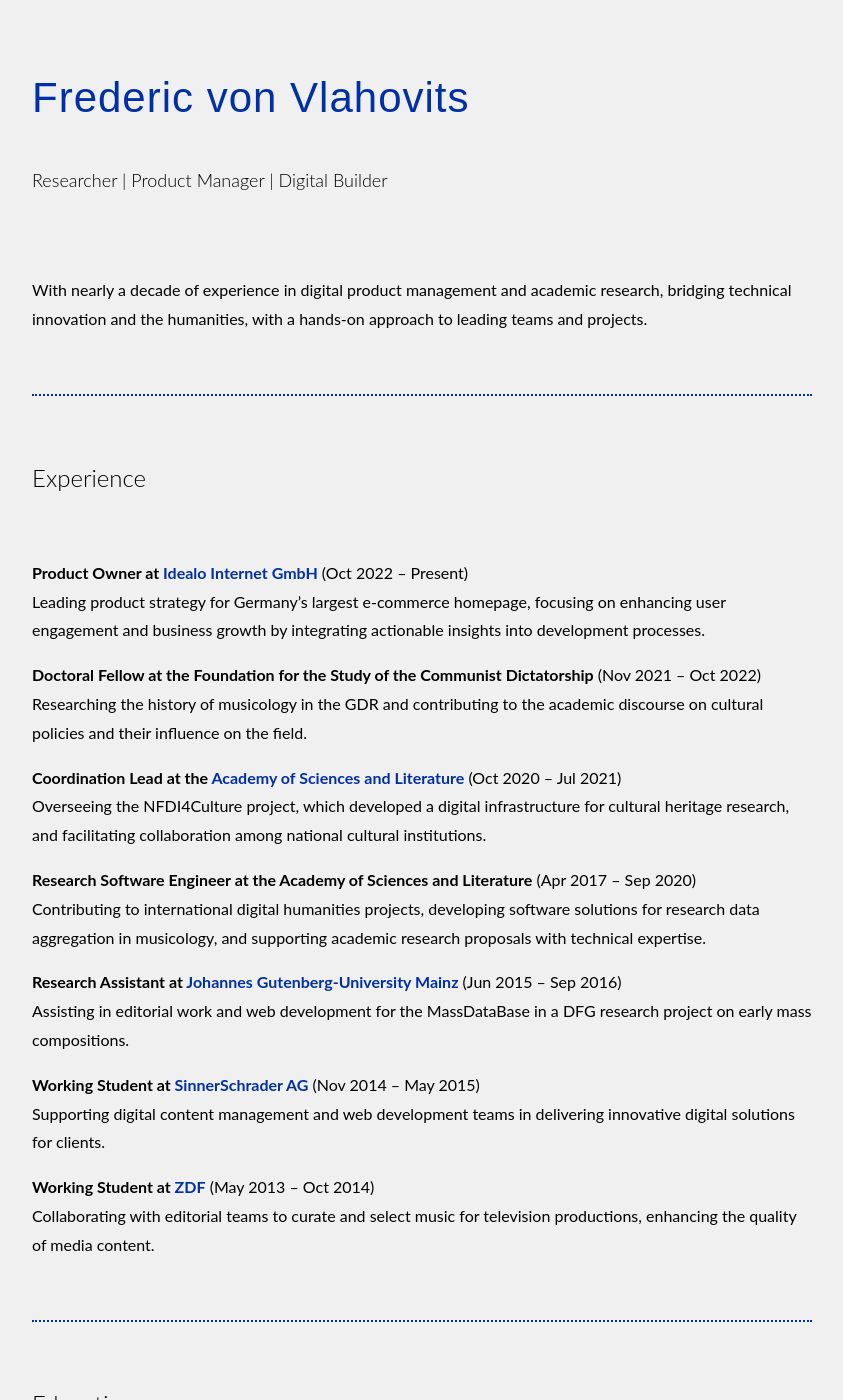
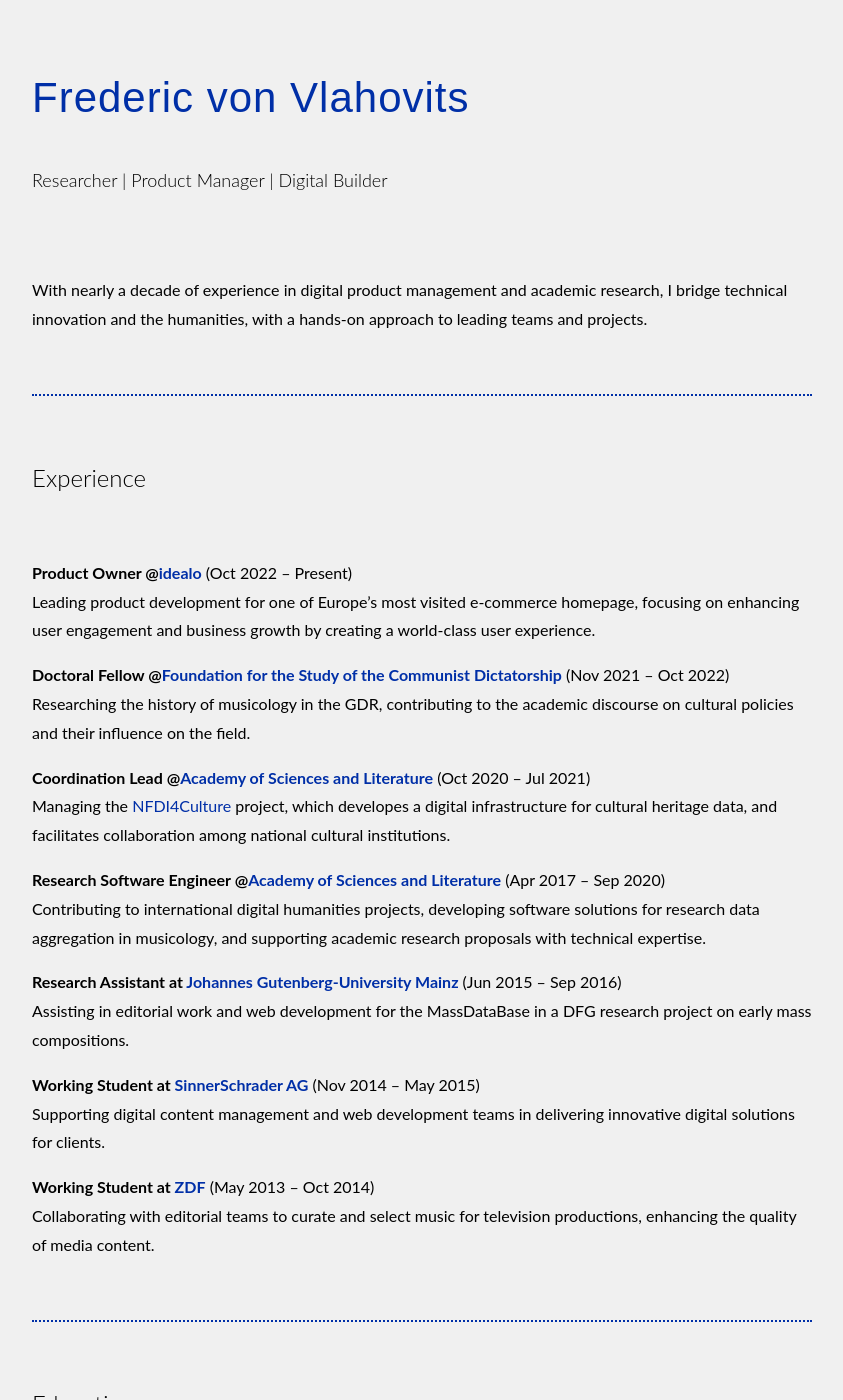
Before and after one commit to vonvlaho/me, a Jekyll site: the page built from index.md, in a window 1280 px wide and 1400 px high. Shown: the whole window, without its empty margins (218-1061 px from the left). Built offline with Jekyll 4.4.1, drawn with Linux system fonts in a browser that asks for light colours; some of the changed text lies outside the part shown.

Commit message:
Refine content

```diff
--- a/index.md
+++ b/index.md
@@ -3,22 +3,22 @@
 title: Home
 ---
 
-With nearly a decade of experience in digital product management and academic research, bridging technical innovation and the humanities, with a hands-on approach to leading teams and projects.
+With nearly a decade of experience in digital product management and academic research, I bridge technical innovation and the humanities, with a hands-on approach to leading teams and projects.
 
 ---
 
 ### Experience
 
-**Product Owner at [Idealo Internet GmbH](https://www.idealo.de)** (Oct 2022 – Present)
-Leading product strategy for Germany’s largest e-commerce homepage, focusing on enhancing user engagement and business growth by integrating actionable insights into development processes.
+**Product Owner @[idealo](https://www.idealo.de)** (Oct 2022 – Present)
+Leading product development for one of Europe's most visited e-commerce homepage, focusing on enhancing user engagement and business growth by creating a world-class user experience.
 
-**Doctoral Fellow at the Foundation for the Study of the Communist Dictatorship** (Nov 2021 – Oct 2022)
-Researching the history of musicology in the GDR and contributing to the academic discourse on cultural policies and their influence on the field.
+**Doctoral Fellow @[Foundation for the Study of the Communist Dictatorship](https://www.bundesstiftung-aufarbeitung.de/)** (Nov 2021 – Oct 2022)
+Researching the history of musicology in the GDR, contributing to the academic discourse on cultural policies and their influence on the field.
 
-**Coordination Lead at the [Academy of Sciences and Literature](https://www.adwmainz.de/)** (Oct 2020 – Jul 2021)
-Overseeing the NFDI4Culture project, which developed a digital infrastructure for cultural heritage research, and facilitating collaboration among national cultural institutions.
+**Coordination Lead @[Academy of Sciences and Literature](https://www.adwmainz.de/)** (Oct 2020 – Jul 2021)
+Managing the [NFDI4Culture](https://nfdi4culture.de/) project, which developes a digital infrastructure for cultural heritage data, and facilitates collaboration among national cultural institutions.
 
-**Research Software Engineer at the Academy of Sciences and Literature** (Apr 2017 – Sep 2020)
+**Research Software Engineer @[Academy of Sciences and Literature](https://www.adwmainz.de/)** (Apr 2017 – Sep 2020)
 Contributing to international digital humanities projects, developing software solutions for research data aggregation in musicology, and supporting academic research proposals with technical expertise.
 
 **Research Assistant at [Johannes Gutenberg-University Mainz](https://www.uni-mainz.de)** (Jun 2015 – Sep 2016)
@@ -35,7 +35,7 @@
 ### Education
 
 **PhD Candidate at [Johannes Gutenberg-University Mainz](https://www.uni-mainz.de)** (2017 – 2024)
-Doctoral thesis submitted on "Apparat Musikwissenschaft – A History of Music Research in the German Democratic Republic."
+Doctoral thesis submitted on “Apparat Musikwissenschaft – A History of Music Research in the German Democratic Republic.“
 
 **MA in Musicology from [Johannes Gutenberg-University Mainz](https://www.uni-mainz.de)** (2014 – 2016)
 Focusing on the intersection of music history, technology, and cultural studies.
@@ -48,10 +48,10 @@
 ### Key Research Projects
 
 **[NFDI4Culture](https://nfdi4culture.de/)**
-A national project aimed at creating a demand-oriented research infrastructure for tangible and intangible cultural heritage data, where the development of a collaborative portal for researchers was led.
+A national project aimed at creating a demand-oriented research infrastructure for tangible and intangible cultural heritage data.
 
 **[IncipitSearch](https://incipitsearch.de/)**
-A web platform for searching notated music, which also includes a web service and API for open music data, facilitating interdisciplinary collaboration between musicologists and digital humanities experts.
+A web platform for searching notated music, which also includes a web service and API for open music data.
 
 **[Gluck-Werkverzeichnis-online](https://www.gluck-online.de/)**
 A digital catalog raisonné of Christoph Willibald Gluck’s musical works, providing an online resource for international research into the composer’s oeuvre.
@@ -60,20 +60,17 @@
 An information portal that visualizes the development of small academic disciplines in Germany, offering geographical displays and statistical analyses.
 
 **[AGATE](https://agate.academy/)**
-A European research information system for the Union of German Academies of Sciences and Humanities, enhancing the visibility and accessibility of research data across Europe.
+A European research information system for the Union of German Academies of Sciences and Humanities, enhancing the visibility and accessibility of research data by science academys across Europe.
 
 ---
 
 ### Awards and Recognitions
 
-**Paul Fortier Prize for Best Emerging Scholar Presentation** (2018)
+**Paul Fortier Prize** from the [Alliance of Digital Humanities Organizations (ADHO)](https://www.adho.org) (2018)
 Awarded at the Digital Humanities Conference in Mexico City for presenting [IncipitSearch](https://dh2018.adho.org/en/incipitsearch-interlinking-musicological-repositories/), a platform that interlinks musicological repositories, advancing the field of digital musicology.
 
-**ADHO Bursary Award from the [Alliance of Digital Humanities Organizations (ADHO)](https://www.adho.org)** (2018)
-Recognizing contributions to the digital humanities field and interdisciplinary research.
-
-**Youth Film Science Bionics, 2nd Place** (2011)
-Recognized for early work in film science, awarded in a national competition that explored the intersection of science and media.
+**Jugend filmt Bionik**, 2nd Place (2011)
+Awarded for a short movie that explored the intersection of science and media.
 
 ---
 
```
Also changed, not shown: 2 other files.
